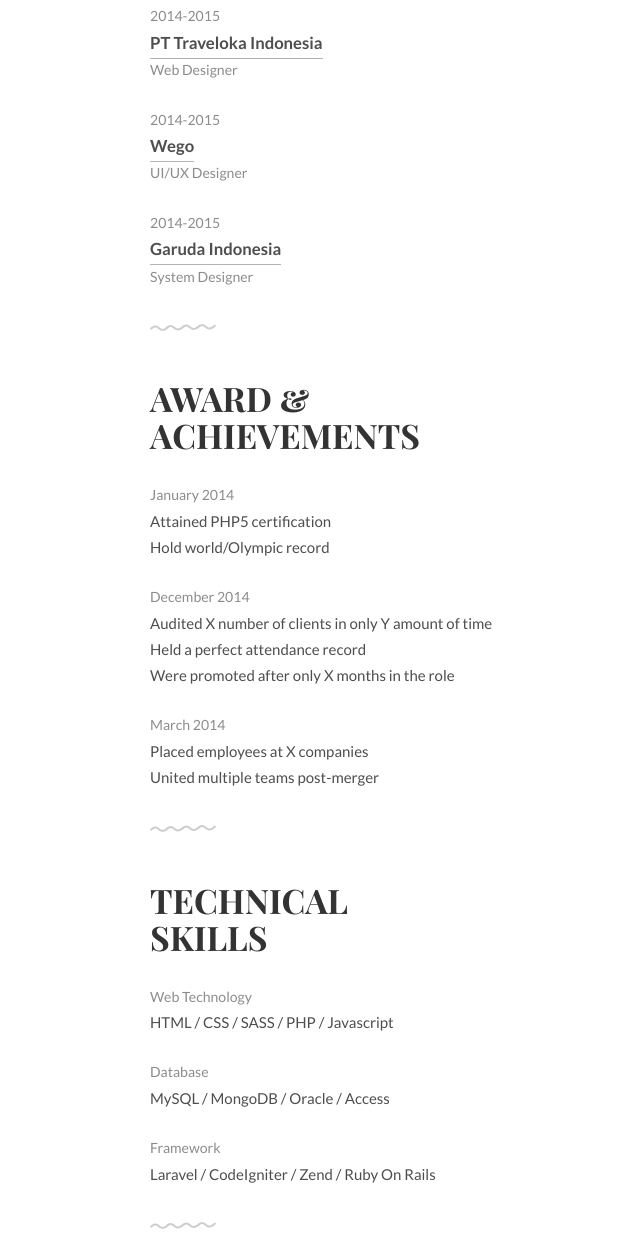
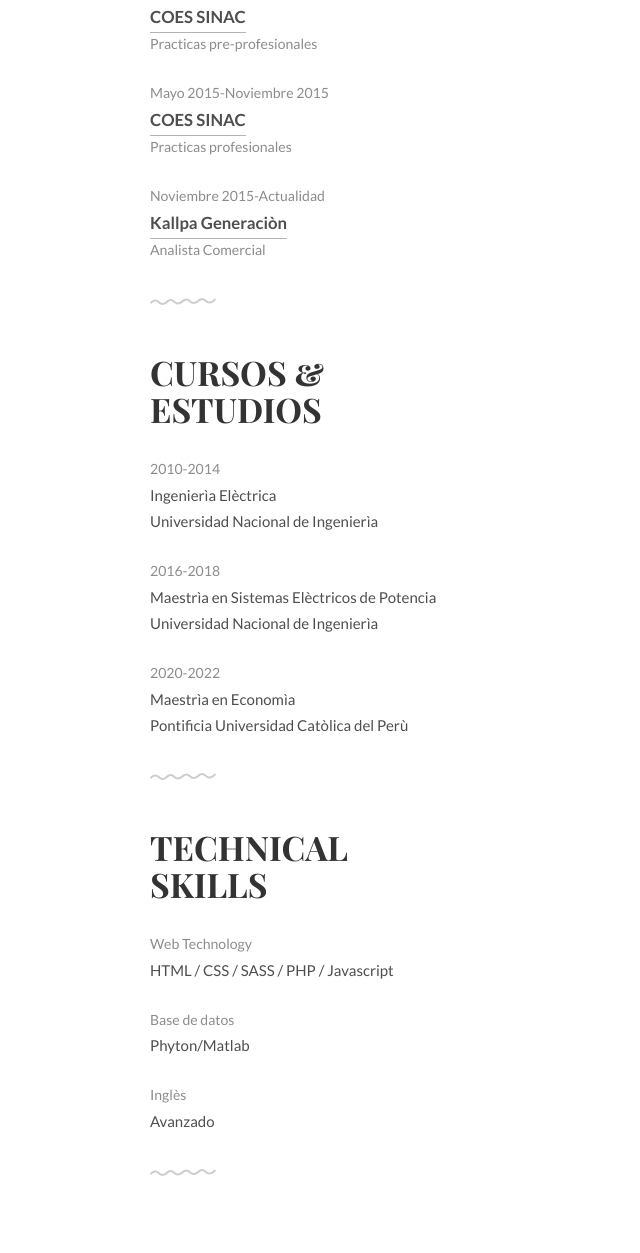
Before and after one commit to Gonzalord1/Gonzalord1.github.io, a plain HTML site: page index.html in a window 1280 px wide. Shown: the part 650-1903 px from the top of the page, without its empty margins (179-819 px from the left). Drawn offline with Linux system fonts and the light colour scheme.

Commit message:
cambio 3

```diff
--- a/index.html
+++ b/index.html
@@ -43,16 +43,16 @@
 	<!-- Introduction -->
 	<div class="intro section" id="about">
 		<div class="container">
-			<p>Hi, I’m Gonzalo the Dragon</p>
+			<p>Hola, Soy Gonzalo Sarango</p>
 			<div class="units-row units-split wrap">
 				<div class="unit-20">
 					<img src="img/ava.jpg" alt="Avatar">
 				</div>
 				<div class="unit-80">
-					<h1>I live in<br><span id="typed"></span></h1>
+					<h1>Bienvenidos a mi pàgina<br><span id="typed"></span></h1>
 				</div>
 				<p>
-					Gonzalo is a constellation in the far northern sky. Its name is Latin for dragon. Draco is circumpolar (that is, never setting) for many observers in the northern hemisphere. It was one of the 48 constellations listed by the 2nd century astronomer Ptolemy.
+					 Me considero una persona responsable y de ràpido aprendizaje, logro cada meta que me propongo.
 				</p>
 			</div>
 		</div>
@@ -61,21 +61,21 @@
 	<!-- Work Experience -->
 	<div class="work section second" id="experiences">
 		<div class="container">
-			<h1>Work<br>Experiences</h1>
+			<h1>Experiencias<br>Laborales</h1>
 			<ul class="work-list">
-				<li>2014-2015</li>
-				<li><a href="#">PT Traveloka Indonesia</a></li>
-				<li>Web Designer</li>
+				<li>Mayo 2014-Mayo 2015</li>
+				<li><a href="#">COES SINAC</a></li>
+				<li>Practicas pre-profesionales</li>
 			</ul>
 			<ul class="work-list">
-				<li>2014-2015</li>
-				<li><a href="#">Wego</a></li>
-				<li>UI/UX Designer</li>
+				<li>Mayo 2015-Noviembre 2015</li>
+				<li><a href="#">COES SINAC</a></li>
+				<li>Practicas profesionales</li>
 			</ul>
 			<ul class="work-list">
-				<li>2014-2015</li>
-				<li><a href="#">Garuda Indonesia</a></li>
-				<li>System Designer</li>
+				<li>Noviembre 2015-Actualidad</li>
+				<li><a href="#">Kallpa Generaciòn</a></li>
+				<li>Analista Comercial</li>
 			</ul>
 		</div>
 	</div>
@@ -83,22 +83,21 @@
 	<!-- Award & Achievements -->
 	<div class="award section second" id="achievements">
 		<div class="container">
-			<h1>Award &amp;<br>Achievements</h1>
+			<h1>Cursos &amp;<br>Estudios</h1>
 			<ul class="award-list list-flat">
-				<li>January 2014</li>
-				<li>Attained PHP5 certification</li>
-				<li>Hold world/Olympic record</li>
+				<li>2010-2014</li>
+				<li>Ingenierìa Elèctrica</li>
+				<li>Universidad Nacional de Ingenierìa</li>
 			</ul>
 			<ul class="award-list list-flat">
-				<li>December 2014</li>
-				<li>Audited X number of clients in only Y amount of time</li>
-				<li>Held a perfect attendance record</li>
-				<li>Were promoted after only X months in the role</li>
-			</ul>
+				<li>2016-2018</li>
+				<li>Maestrìa en Sistemas Elèctricos de Potencia</li>
+				<li>Universidad Nacional de Ingenierìa</li>
+					</ul>
 			<ul class="award-list list-flat">
-				<li>March 2014</li>
-				<li>Placed employees at X companies</li>
-				<li>United multiple teams post-merger</li>
+				<li>2020-2022</li>
+				<li>Maestrìa en Economìa</li>
+				<li>Pontificia Universidad Catòlica del Perù</li>
 			</ul>
 		</div>
 	</div>
@@ -112,12 +111,12 @@
 				<li>HTML / CSS / SASS / PHP / Javascript</li>
 			</ul>
 			<ul class="skill-list list-flat">
-				<li>Database</li>
-				<li>MySQL / MongoDB / Oracle / Access</li>
+				<li>Base de datos</li>
+				<li>Phyton/Matlab</li>
 			</ul>
 			<ul class="skill-list list-flat">
-				<li>Framework</li>
-				<li>Laravel / CodeIgniter / Zend / Ruby On Rails</li>
+				<li>Inglès</li>
+				<li>Avanzado</li>
 			</ul>
 		</div>
 	</div>
```
